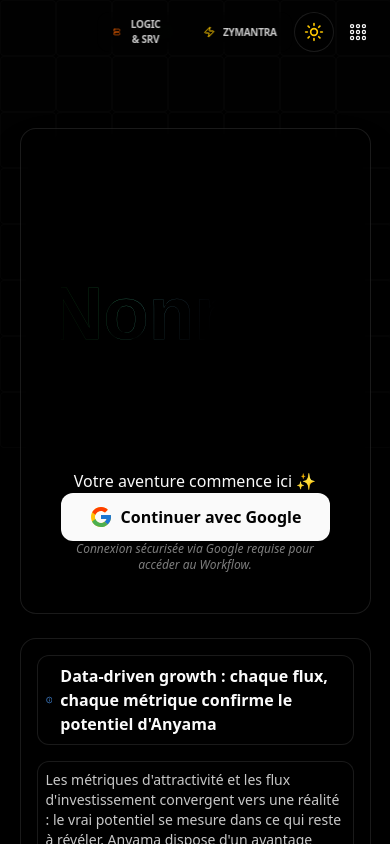
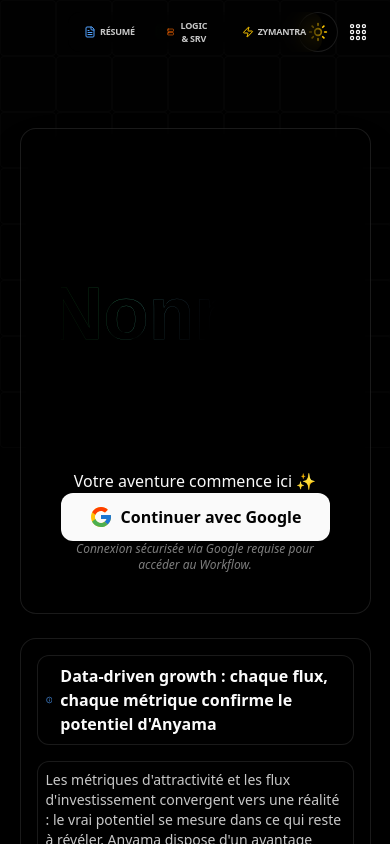
Before and after one commit to nonnzy7even7iete/nonnzytransformiumfullstackbundel, a Next.js app: page / in a window 390 px wide. Shown: the top 844 px of the page. Built offline with nearby package versions, Linux system fonts and the light colour scheme; no server answers.

Commit message:
Zy Bulding workflow

```diff
--- a/src/components/NavbarFront.tsx
+++ b/src/components/NavbarFront.tsx
@@ -3,19 +3,12 @@
 import { useState, useEffect } from "react";
 import Link from "next/link";
 import { useSession } from "next-auth/react";
-import { LayoutDashboard, Server, Brain, Zap } from "lucide-react";
+import { LayoutDashboard, Server, Zap, FileText } from "lucide-react";
 import { IoAppsOutline } from "react-icons/io5";
 import { TextHoverEffect } from "./ui/TextHoverEffect";
 import { ThemeToggle } from "@/components/ui/themeToggle";
 
-// On utilise les composants de base pour la structure
-import {
-  Menubar,
-  MenubarContent,
-  MenubarItem,
-  MenubarMenu,
-  MenubarTrigger,
-} from "@/components/ui/menubar";
+import { Menubar, MenubarMenu, MenubarTrigger } from "@/components/ui/menubar";
 
 export default function NavbarFront() {
   const [isScrolled, setIsScrolled] = useState(false);
@@ -24,7 +17,6 @@ export default function NavbarFront() {
   const [showBorder, setShowBorder] = useState(false);
   const { data: session } = useSession();
 
-  // Gestion de la bordure animée
   useEffect(() => {
     const cycle = () => {
       setShowBorder(false);
@@ -38,7 +30,6 @@ export default function NavbarFront() {
     return () => clearInterval(interval);
   }, []);
 
-  // Gestion du flou au scroll
   useEffect(() => {
     const handleScroll = () => setIsScrolled(window.scrollY > 10);
     window.addEventListener("scroll", handleScroll);
@@ -87,46 +78,59 @@ export default function NavbarFront() {
         <div className="flex h-full items-center justify-between px-4 relative">
           {/* GAUCHE : LOGO */}
           <div className="flex-shrink-0 z-[60]">
-            <Link href="/" className="block h-12 w-24 sm:w-32 relative">
+            <Link
+              href="/"
+              className="block h-12 w-24 sm:w-32 ml-[3px] relative"
+            >
               <div className="absolute inset-0 scale-[1.1] md:scale-100 origin-left flex items-center">
                 <TextHoverEffect text="Nonnzytr" />
               </div>
             </Link>
           </div>
 
-          {/* CENTRE : TES 3 ITEMS (Logique de navigation) */}
+          {/* CENTRE : NAVIGATION PRINCIPALE */}
           <div className="absolute left-1/2 -translate-x-1/2 z-[80]">
-            <Menubar className="bg-transparent border-none shadow-none gap-4">
-              {/* ITEM 1 : LOGIQUE MÉTIER & SERVEUR */}
+            <Menubar className="bg-transparent border-none shadow-none gap-2 sm:gap-4">
+              {/* 1. RÉSUMÉ EXÉCUTIF */}
               <MenubarMenu>
-                <Link href="/logique-metier-serveur">
-                  <MenubarTrigger className="font-bold uppercase tracking-tight text-[10px] sm:text-xs cursor-pointer hover:scale-105 transition-all flex gap-2">
-                    <Server className="w-3 h-3 text-orange-500" />
-                    <span className="hidden sm:inline">
-                      Logique Métier & Serveur
-                    </span>
-                    <span className="sm:hidden">Logic & Srv</span>
+                <Link href="/ResumeExecutif">
+                  <MenubarTrigger className="font-bold uppercase tracking-tight text-[9px] sm:text-xs cursor-pointer hover:scale-105 transition-all flex items-center gap-1 sm:gap-2">
+                    <FileText className="w-3 h-3 text-blue-400" />
+                    <span>Résumé</span>
                   </MenubarTrigger>
                 </Link>
               </MenubarMenu>
 
-              {/* ITEM 2 : ZYMANTRA */}
+              {/* 2. LOGIQUE MÉTIER & SERVEUR */}
               <MenubarMenu>
-                <Link href="/zymantra">
-                  <MenubarTrigger className="font-bold uppercase tracking-tight text-[10px] sm:text-xs cursor-pointer hover:scale-105 transition-all flex gap-2">
-                    <Zap className="w-3 h-3 text-yellow-400" />
-                    Zymantra
+                <Link href="/logique-metier-serveur">
+                  <MenubarTrigger className="font-bold uppercase tracking-tight text-[9px] sm:text-xs cursor-pointer hover:scale-105 transition-all flex items-center gap-1 sm:gap-2">
+                    <Server className="w-3 h-3 text-orange-500" />
+                    <span className="hidden md:inline">
+                      Logique Métier & Serveur
+                    </span>
+                    <span className="md:hidden">Logic & Srv</span>
                   </MenubarTrigger>
                 </Link>
               </MenubarMenu>
 
-              {/* ITEM 3 : DASHBOARD (Si connecté) */}
+              {/* 3. ZYMANTRA */}
+              <MenubarMenu>
+                <Link href="/zymantra">
+                  <MenubarTrigger className="font-bold uppercase tracking-tight text-[9px] sm:text-xs cursor-pointer hover:scale-105 transition-all flex items-center gap-1 sm:gap-2">
+                    <Zap className="w-3 h-3 text-yellow-400" />
+                    <span>Zymantra</span>
+                  </MenubarTrigger>
+                </Link>
+              </MenubarMenu>
+
+              {/* DASHBOARD (Conditionnel) */}
               {session && (
                 <MenubarMenu>
                   <Link href="/dashboard">
-                    <MenubarTrigger className="font-bold uppercase tracking-tight text-[10px] sm:text-xs cursor-pointer hover:scale-105 transition-all flex gap-2">
-                      <LayoutDashboard className="w-3 h-3 text-blue-400" />
-                      Dashboard
+                    <MenubarTrigger className="font-bold uppercase tracking-tight text-[9px] sm:text-xs cursor-pointer hover:scale-105 transition-all flex items-center gap-1 sm:gap-2">
+                      <LayoutDashboard className="w-3 h-3 text-green-500" />
+                      <span className="hidden sm:inline">Dashboard</span>
                     </MenubarTrigger>
                   </Link>
                 </MenubarMenu>
@@ -134,23 +138,25 @@ export default function NavbarFront() {
             </Menubar>
           </div>
 
-          {/* DROITE : THEME & APPS */}
-          <div className="flex items-center gap-2 z-[60]">
+          {/* DROITE : BOUTONS ACTIONS */}
+          <div className="flex items-center gap-1 sm:gap-3 z-[60]">
             <ThemeToggle />
             <button
               onClick={handleToggleClick}
               className="p-1.5 hover:bg-foreground/10 rounded-full transition-colors"
             >
               <IoAppsOutline
-                className={`w-5 h-5 text-foreground transition-all ${
-                  isButtonAnimating ? "scale-0" : "scale-100"
+                className={`w-5 h-5 text-foreground transition-all duration-300 ${
+                  isButtonAnimating
+                    ? "scale-50 opacity-0"
+                    : "scale-100 opacity-100"
                 }`}
               />
             </button>
           </div>
         </div>
 
-        {/* BORDURE ANIMÉE */}
+        {/* TA BORDURE ANIMÉE */}
         <div
           className={`gradient-border ${
             showBorder ? "opacity-100" : "opacity-0"
```
